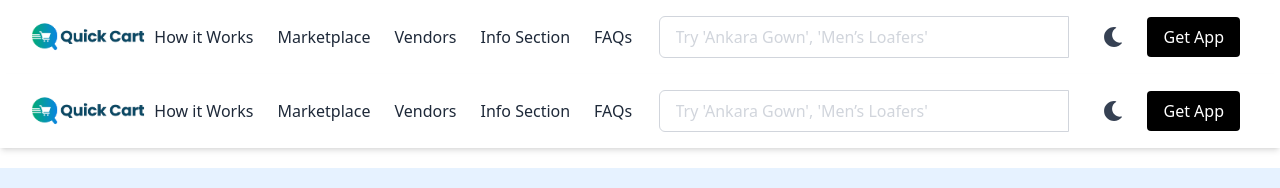
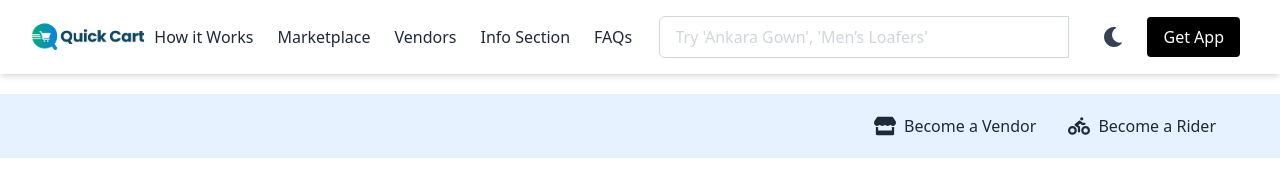
Before and after one commit to Olasunkanmi001/quickCart-landingPage, a React (Vite) app: page / in a window 1280 px wide. Shown: the top 188 px of the page. Built offline with nearby package versions, Linux system fonts and the light colour scheme.

Commit message:
Delete header and footer, now in Layout.jsx

```diff
--- a/src/component/Home.jsx
+++ b/src/component/Home.jsx
@@ -1,17 +1,14 @@
 import React from "react";
-import Header from "./header";
 import Hero from "./hero";
 import Marketplace from "./marketPlace";
 import Howitworks from "./howitworks";
 import Swiper from "./swiper";
 import Vendor from "./vendor";
 import Info from "./infoSection";
-import Footer from "./footer";
 
 const Home = () => {
   return (
     <div>
-      <Header />
       <Hero />
       <section id="how-it-works">
         <Howitworks />
@@ -28,7 +25,6 @@ const Home = () => {
       <section id="faqs">
         <Swiper />
       </section>
-      <Footer />
     </div>
   );
 };
```
